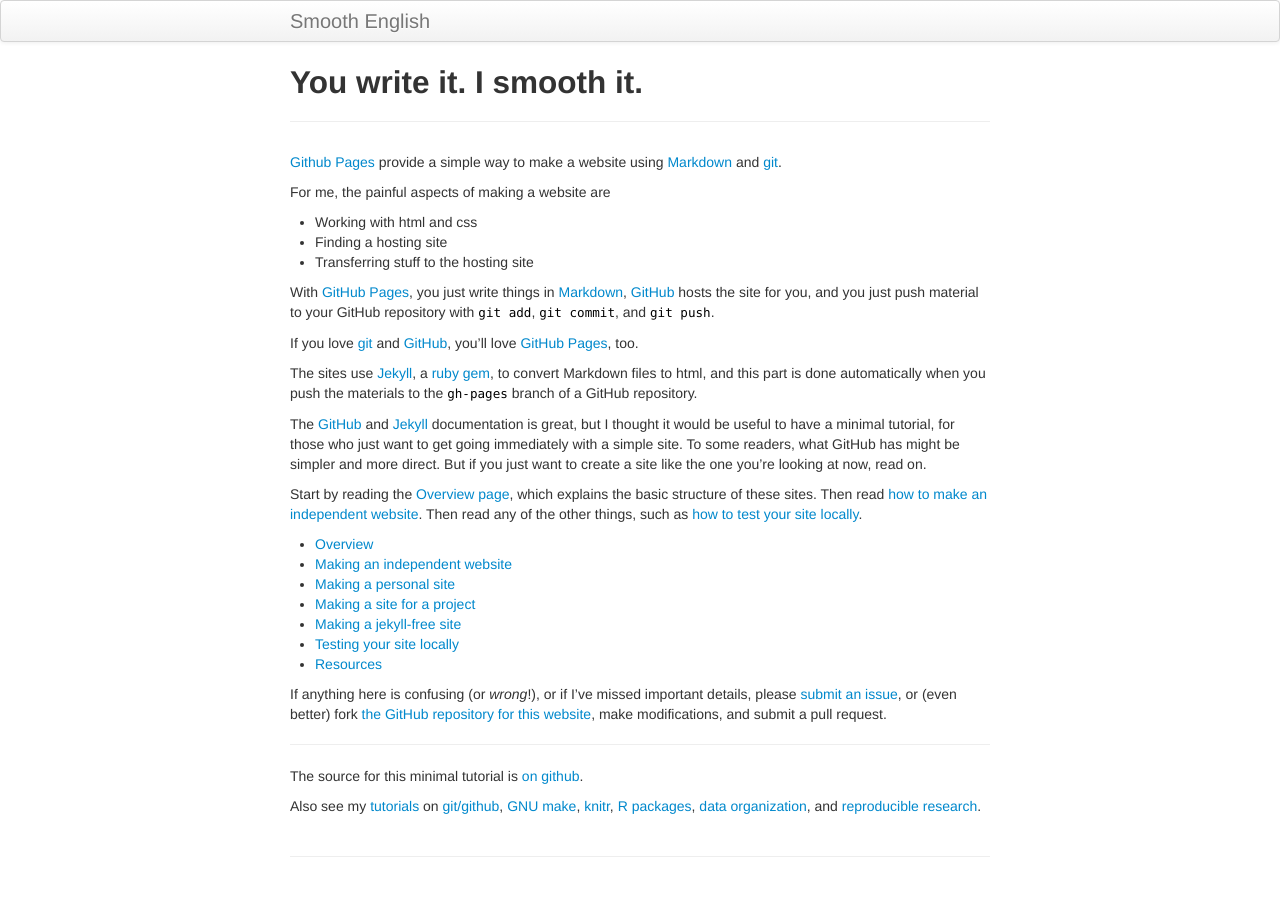
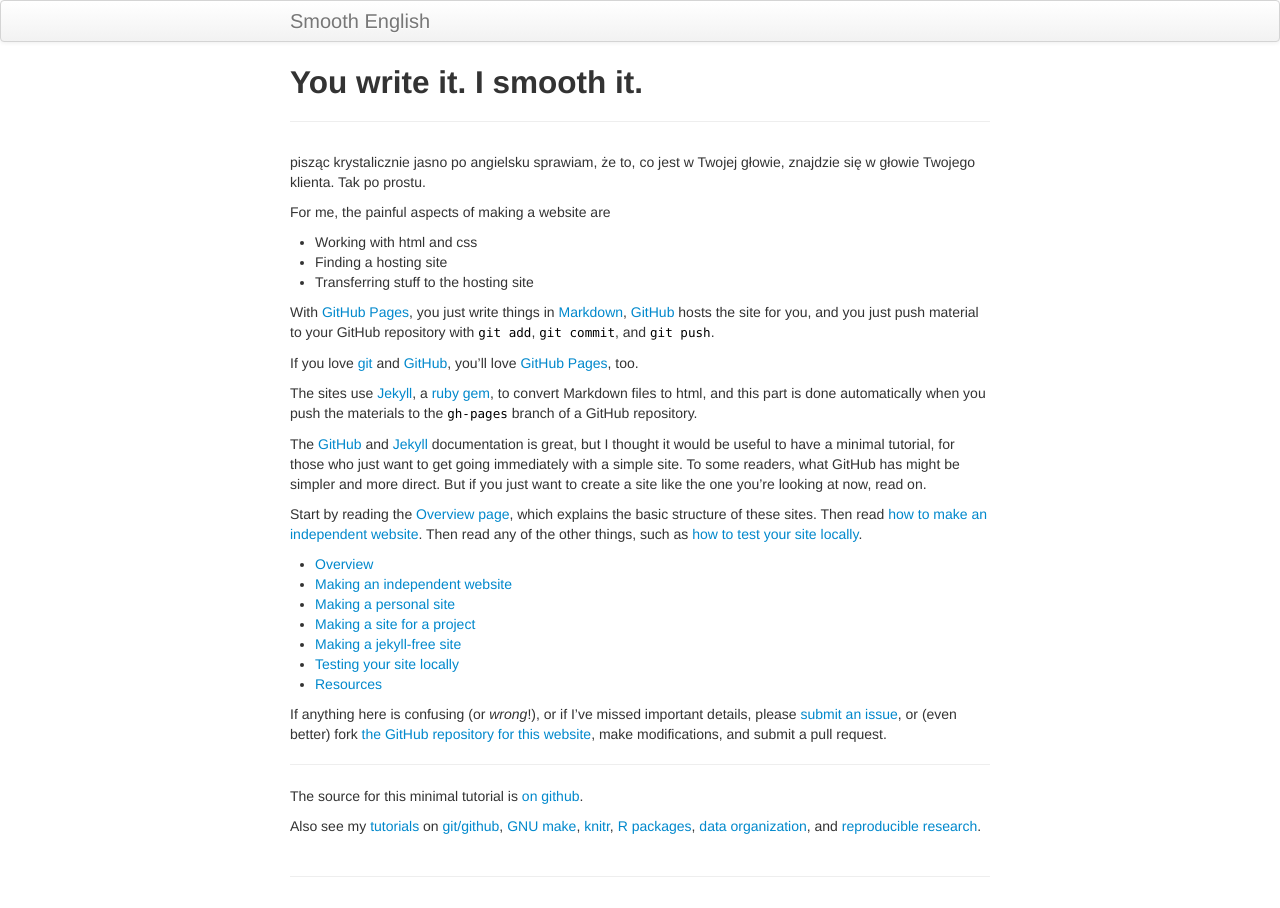
Before and after one commit to StephenEastham/StephenEastham.github.io, a Jekyll site: the page built from index.md, in a window 1280 px wide. Built offline with Jekyll 4.4.1, drawn with Linux system fonts in a browser that asks for light colours.

Commit message:
Update index.md

```diff
--- a/index.md
+++ b/index.md
@@ -5,10 +5,7 @@ tagline:
 description:
 ---
 
-[Github Pages](https://pages.github.com) provide a simple way to make a
-website using
-[Markdown](https://daringfireball.net/projects/markdown/) and
-[git](https://git-scm.com).
+pisząc krystalicznie jasno po angielsku sprawiam, że to, co jest w Twojej głowie, znajdzie się w głowie Twojego klienta. Tak po prostu.
 
 For me, the painful aspects of making a website are
 
```
